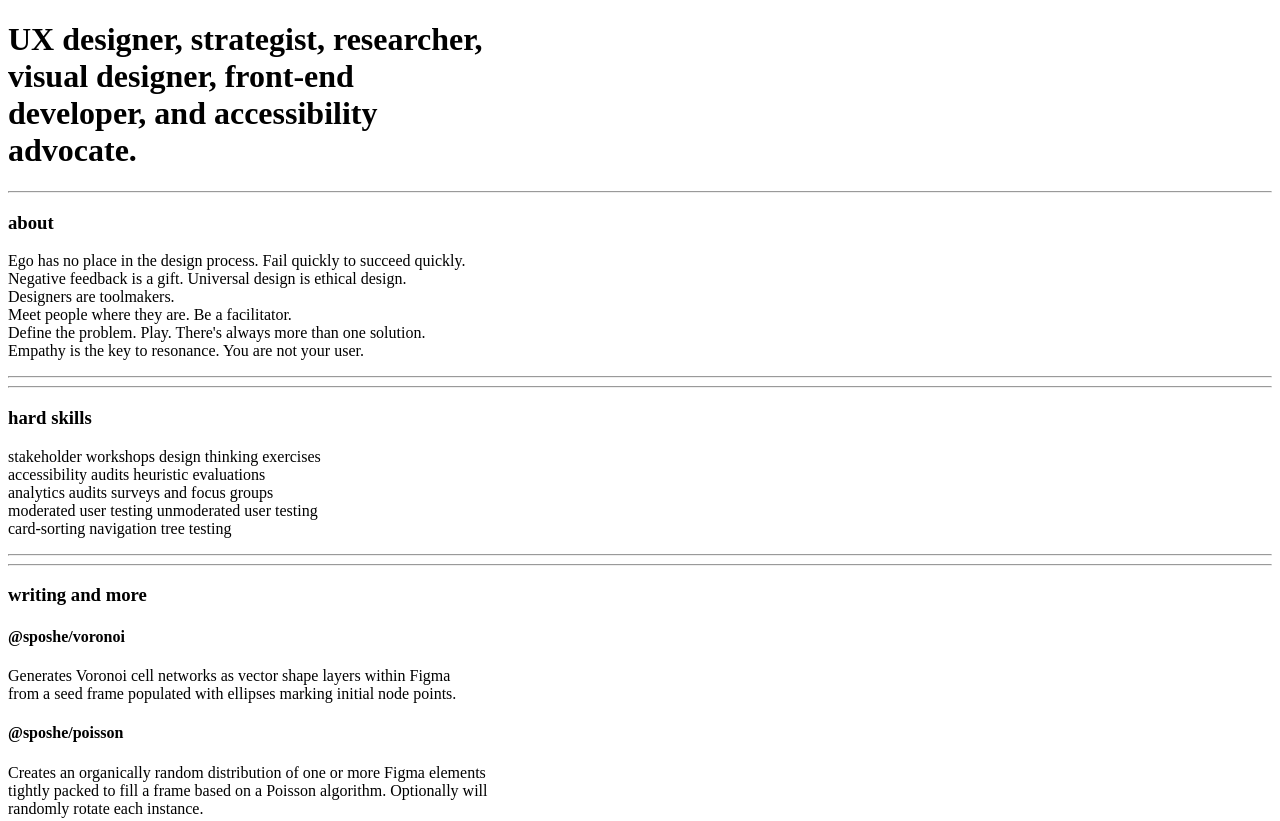
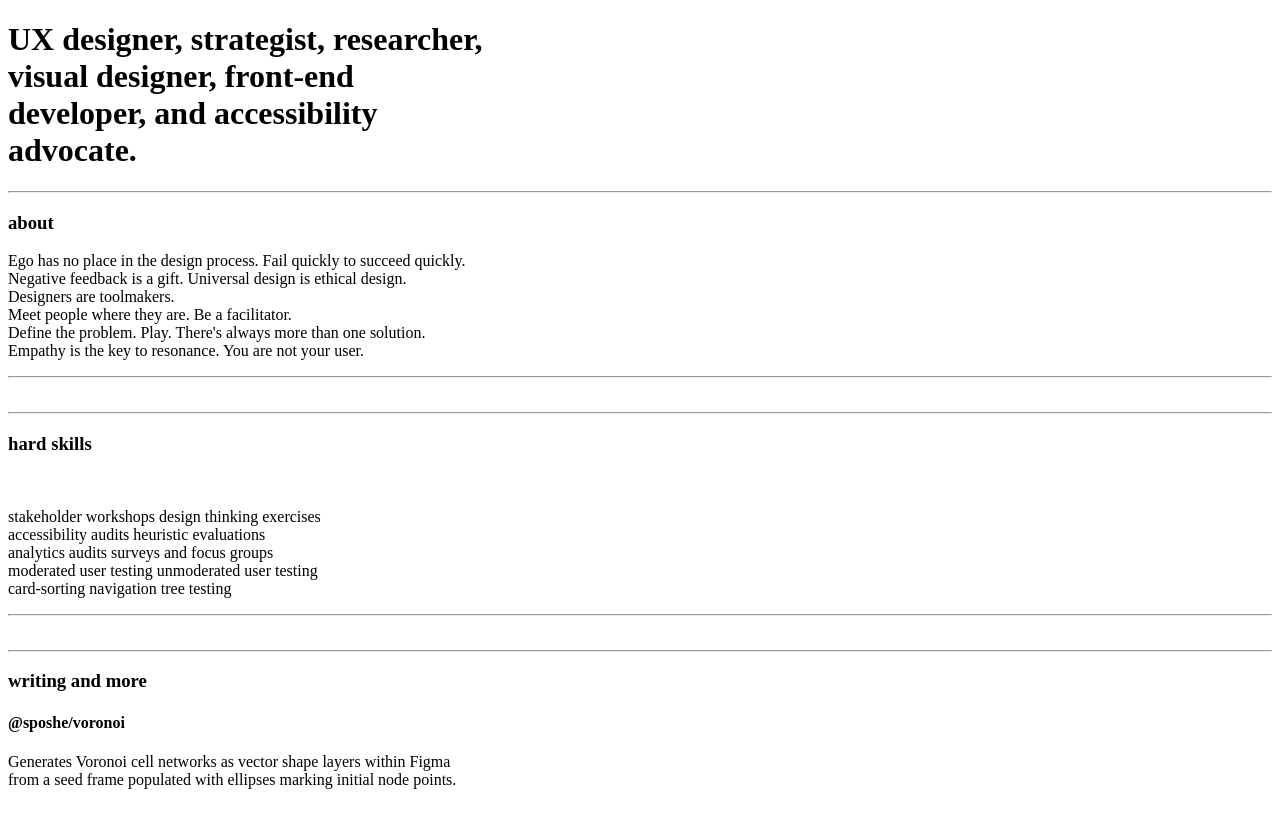
Before and after one commit to Barbakadze1/paragrafi-davaleba5, a plain HTML site: page index.html in a window 1280 px wide. Shown: the top 821 px of the page. Drawn offline with Linux system fonts and the light colour scheme.

Commit message:
Update index.html

```diff
--- a/index.html
+++ b/index.html
@@ -14,33 +14,26 @@
      Be a facilitator.<br>Define the problem.
       Play. There's always more than one solution.<br>
     Empathy is the key to resonance. You are not your user.</p>
-    <hr>
+    <hr> <br>
     <hr>
 <h3>hard skills</h3>
-
+<br>
 <p>stakeholder workshops design thinking exercises<br>
     accessibility audits heuristic evaluations<br>
     analytics audits surveys and focus groups<br>
     moderated user testing unmoderated user testing<br>
     card-sorting navigation tree testing</p>
-    <hr>
+    <hr> <br>
     <hr>
     <h3>writing and more</h3>
     <h4>@sposhe/voronoi</h4>
     <p>Generates Voronoi cell networks as vector shape layers within Figma<br>
         from a seed frame populated with ellipses marking initial node points.</p>
-
+    <br>
     <h4>@sposhe/poisson</h4>
     <p>Creates an organically random distribution of one or more Figma elements<br>
         tightly packed to fill a frame based on a Poisson algorithm. Optionally will<br>
-        randomly rotate each instance.</p>
+        randomly rotate each instance.</p> <br>
     <hr>
-
-
-
-
-
-
-
 </body>
 </html>
```
